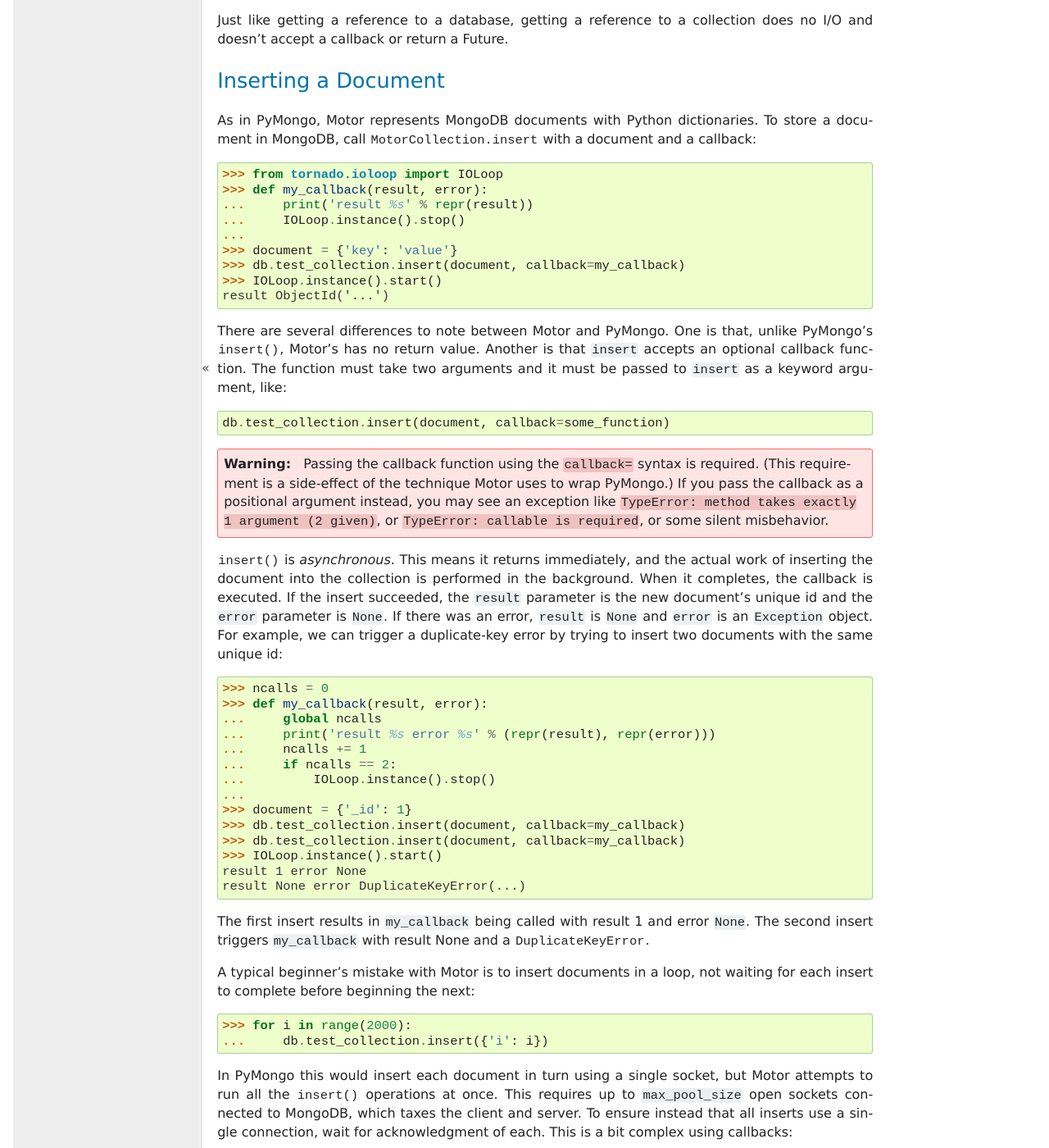
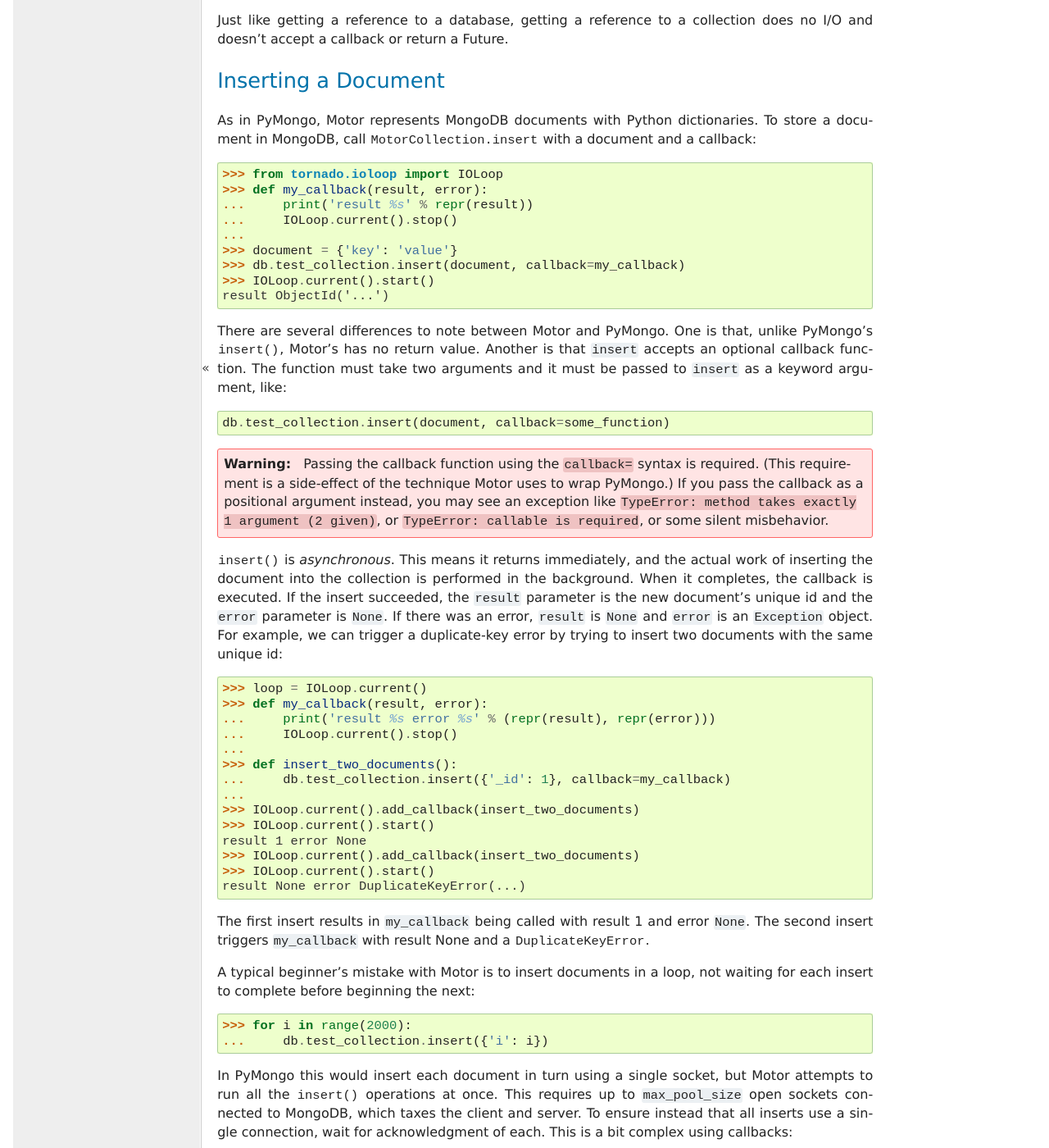
Before and after one commit to mongodb/motor, a Sphinx documentation site: the page built from doc/tutorial-tornado.rst, in a window 1280 px wide and 1400 px high, scrolled down 2776 px. Shown: the whole window at 82% size. Built offline with Sphinx 7.4.7, drawn with Linux system fonts in a browser that asks for light colours; the version number is read from the project's files by our own code; some of the changed text lies outside the part shown.

Commit message:
MOTOR-112 update doctests for threaded core

```diff
--- a/doc/tutorial-tornado.rst
+++ b/doc/tutorial-tornado.rst
@@ -137,7 +139,7 @@
     ], db=db)
 
     application.listen(8888)
-    tornado.ioloop.IOLoop.instance().start()
+    tornado.ioloop.IOLoop.current().start()
 
 There are two things to note in this code. First, the ``MotorClient``
 constructor doesn't actually connect to the server; the client will
@@ -180,11 +182,11 @@
   >>> from tornado.ioloop import IOLoop
   >>> def my_callback(result, error):
   ...     print('result %s' % repr(result))
-  ...     IOLoop.instance().stop()
+  ...     IOLoop.current().stop()
   ...
   >>> document = {'key': 'value'}
   >>> db.test_collection.insert(document, callback=my_callback)
-  >>> IOLoop.instance().start()
+  >>> IOLoop.current().start()
   result ObjectId('...')
 
 There are several differences to note between Motor and PyMongo. One is that,
@@ -212,19 +214,19 @@
 
 .. doctest:: before-inserting-2000-docs
 
-  >>> ncalls = 0
+  >>> loop = IOLoop.current()
   >>> def my_callback(result, error):
-  ...     global ncalls
   ...     print('result %s error %s' % (repr(result), repr(error)))
-  ...     ncalls += 1
-  ...     if ncalls == 2:
-  ...         IOLoop.instance().stop()
+  ...     IOLoop.current().stop()
   ...
-  >>> document = {'_id': 1}
-  >>> db.test_collection.insert(document, callback=my_callback)
-  >>> db.test_collection.insert(document, callback=my_callback)
-  >>> IOLoop.instance().start()
+  >>> def insert_two_documents():
+  ...     db.test_collection.insert({'_id': 1}, callback=my_callback)
+  ...
+  >>> IOLoop.current().add_callback(insert_two_documents)
+  >>> IOLoop.current().start()
   result 1 error None
+  >>> IOLoop.current().add_callback(insert_two_documents)
+  >>> IOLoop.current().start()
   result None error DuplicateKeyError(...)
 
 The first insert results in ``my_callback`` being called with result 1 and
@@ -257,11 +259,11 @@
   ...     if i < 2000:
   ...         db.test_collection.insert({'i': i}, callback=do_insert)
   ...     else:
-  ...         IOLoop.instance().stop()
+  ...         IOLoop.current().stop()
   ...
   >>> # Start
   >>> db.test_collection.insert({'i': i}, callback=do_insert)
-  >>> IOLoop.instance().start()
+  >>> IOLoop.current().start()
 
 You can simplify this code with ``gen.coroutine``.
 
```
Also changed, not shown: other parts of doc/tutorial-tornado.rst (+3 -1 lines).
